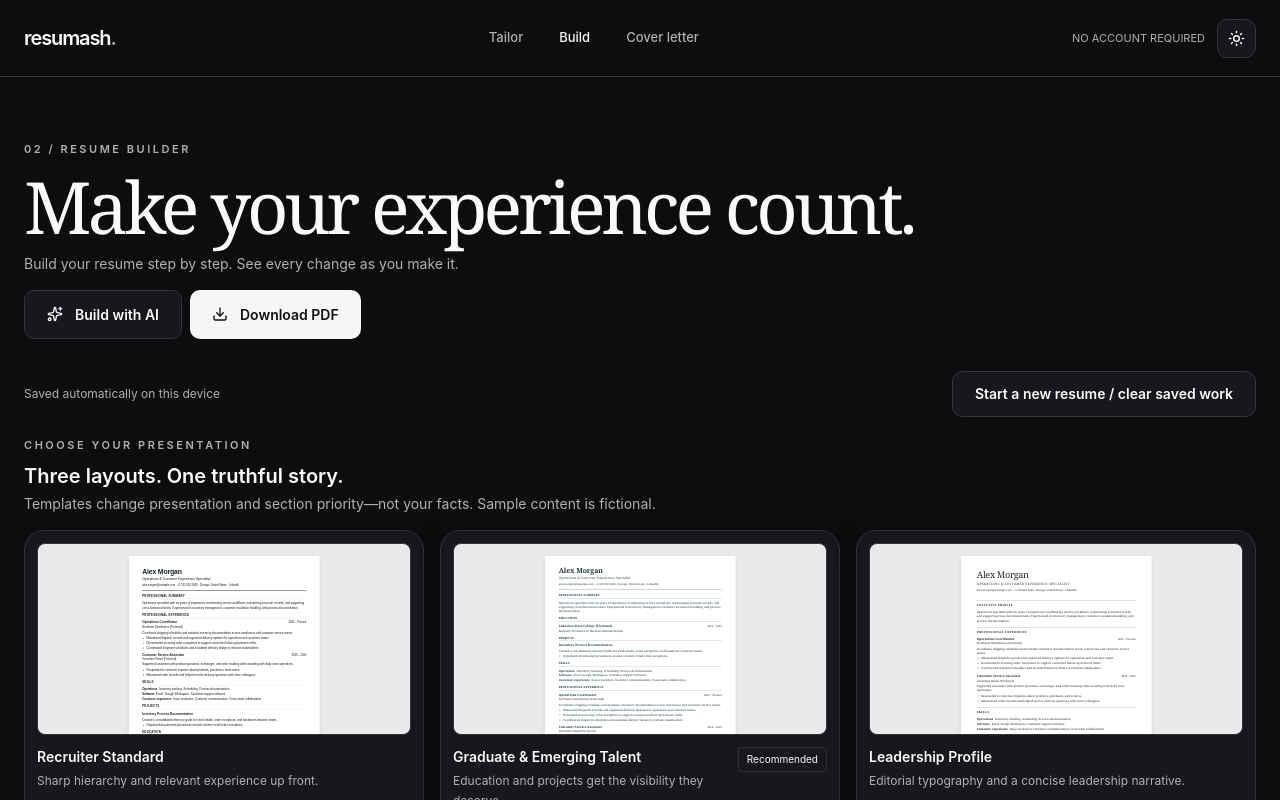
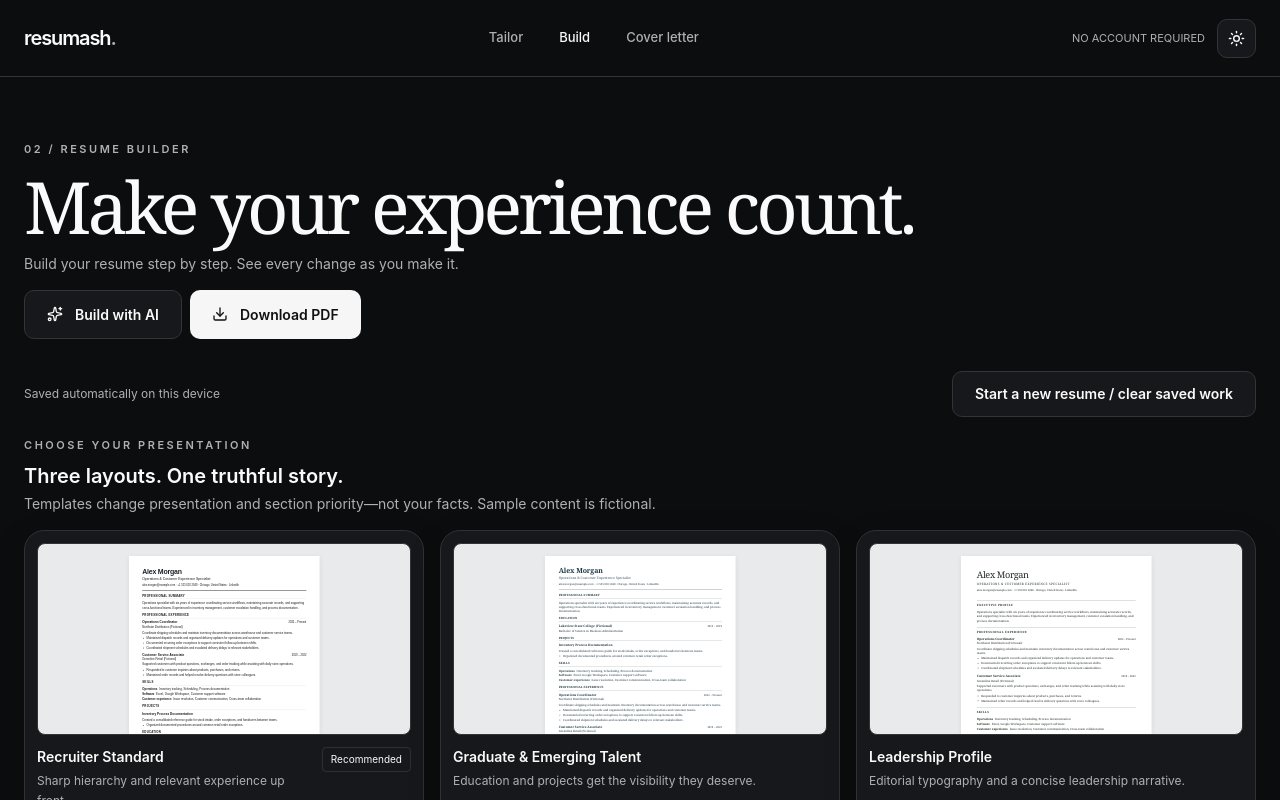
Before and after one commit to Rooqx/resumash, a React (Vite) app in the folder client/: page /build-resume in a window 1280 px wide. Shown: the top 800 px of the page. Built offline with nearby package versions, Linux system fonts and the light colour scheme; a web font is replaced by a local one.

Commit message:
fix(gallery): keep Recruiter Standard recommended until graduate evidence exists

```diff
--- a/client/src/features/resume-builder/components/TemplateGallery.tsx
+++ b/client/src/features/resume-builder/components/TemplateGallery.tsx
@@ -21,8 +21,9 @@ export default function TemplateGallery({ selected, onSelect }: Props) {
   const [open, setOpen] = useState<ResumeTemplateId|null>(null)
   const role = useInputStore(s=>s.inputValue.label??'')
   const experienceCount = useFieldStores(s=>s.fields.experience?.length??0)
+  const earlyCareerEvidence = useFieldStores(s=>(s.fields.education?.length??0)+(s.fields.projects?.length??0))
   const recommended: ResumeTemplateId = /(?:director|executive|head of|chief|vice president|manager)/i.test(role)
-    ? 'executive' : experienceCount===0 ? 'classic' : 'modern'
+    ? 'executive' : experienceCount===0&&earlyCareerEvidence>0 ? 'classic' : 'modern'
   return <>
     <section className="mb-6">
       <div className="mb-4 flex flex-wrap items-end justify-between gap-3">
```
